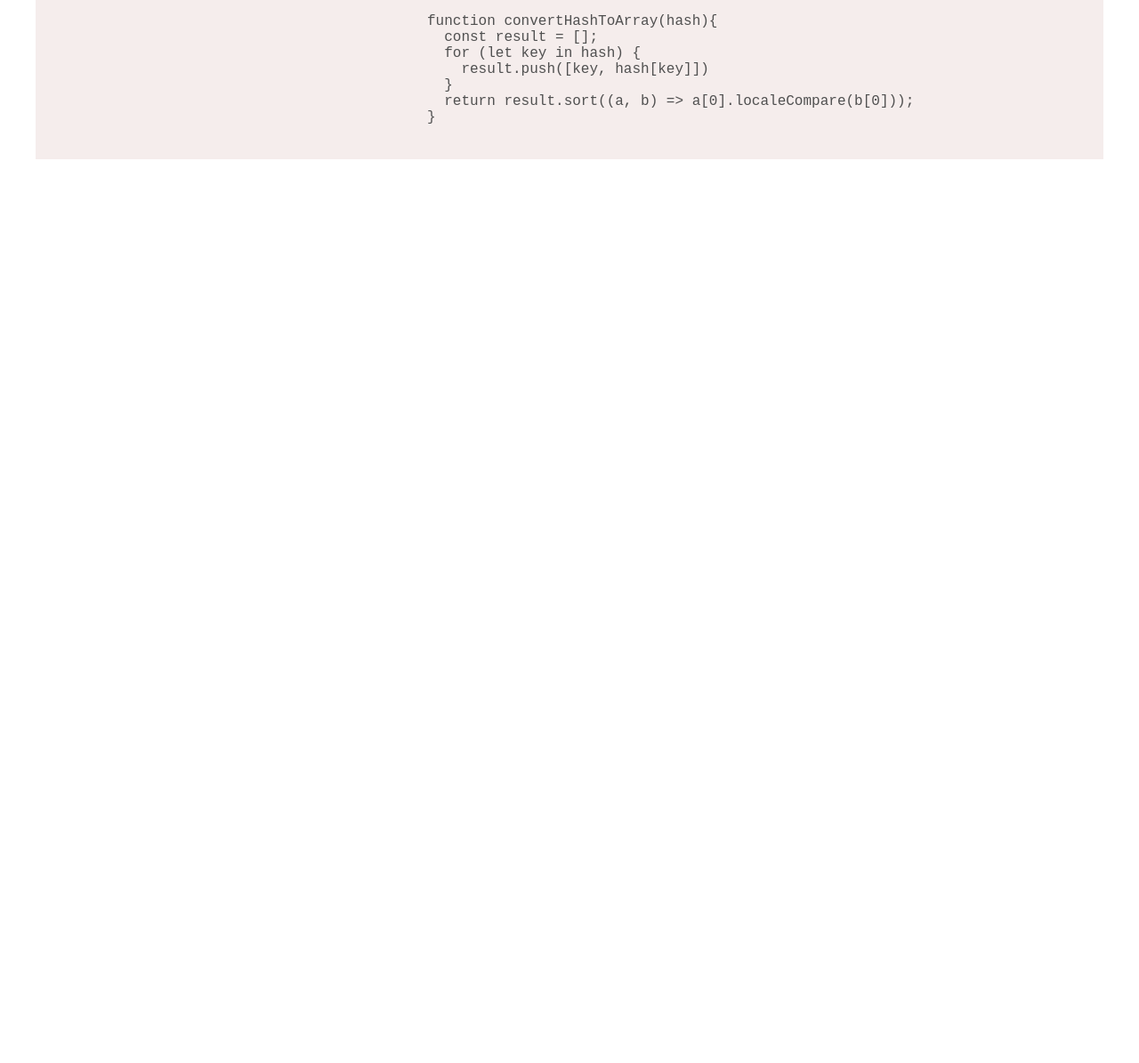
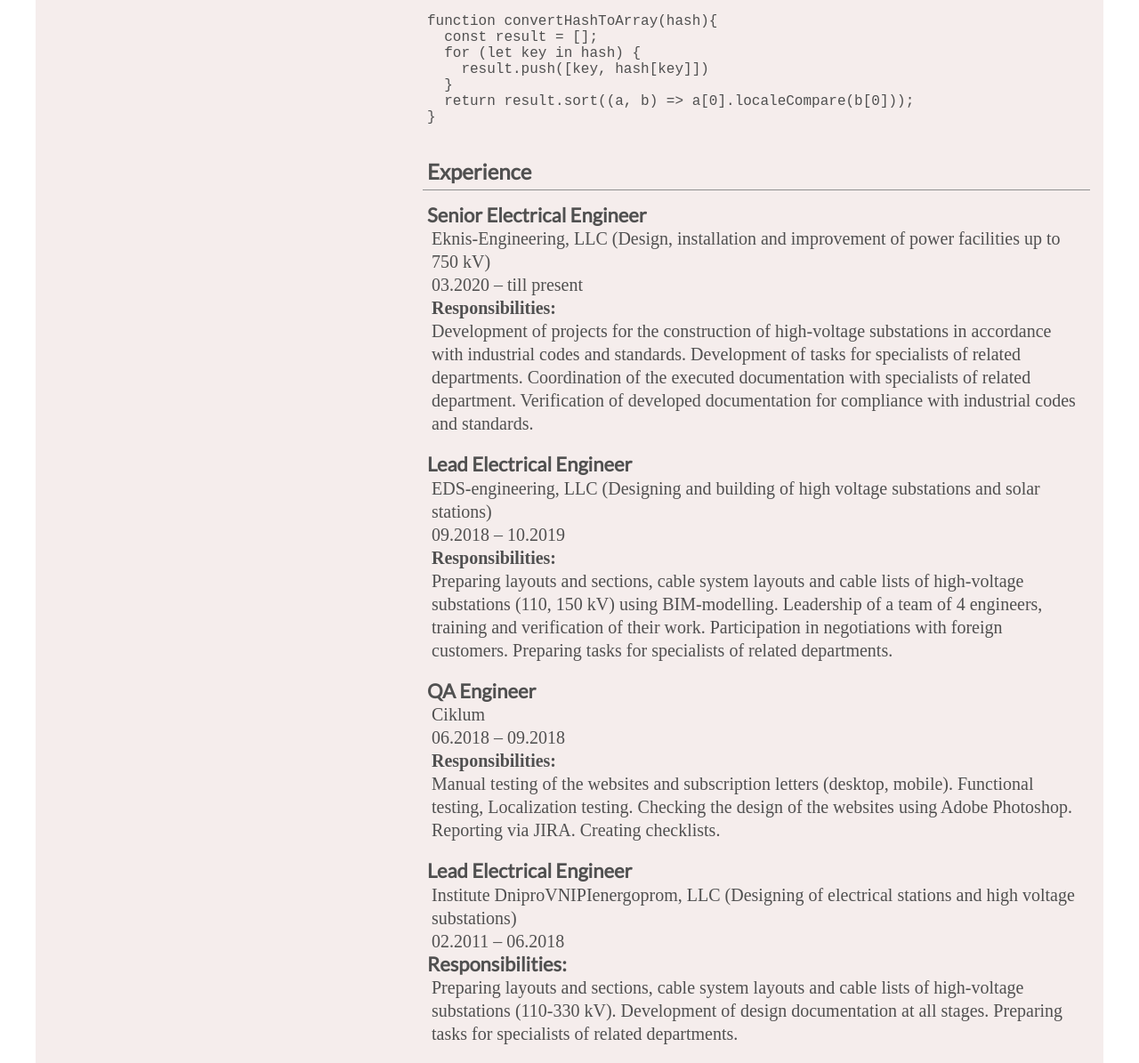
Before and after one commit to Stacey-dev/rsschool-cv, a plain HTML site: page index.html in a window 1280 px wide. Shown: the part 1095-2290 px from the top of the page at 89% size. Before the commit the page ends 1274 px from the top, so only its background shows below. Drawn offline with Linux system fonts and the light colour scheme; a web font is replaced by a local one.

Commit message:
feat: add experience

```diff
--- a/index.html
+++ b/index.html
@@ -143,6 +143,69 @@ function convertHashToArray(hash){
           </code></pre>
 			</div>
 		</section>
+		<section class="experience" id="experience">
+			<h3 class="title">Experience</h3>
+			<div class="experience_item">
+				<h4 class="experience_title">Senior Electrical Engineer</h4>
+				<p class="experience_text">
+					Eknis-Engineering, LLC (Design, installation and improvement of
+					power facilities up to 750 kV)
+				</p>
+				<p class="experience_text">03.2020 – till present</p>
+				<h4 class="experience_text">Responsibilities:</h4>
+				<p class="experience_text">
+					Development of projects for the construction of high-voltage
+					substations in accordance with industrial codes and standards.
+					Development of tasks for specialists of related departments.
+					Coordination of the executed documentation with specialists of
+					related department. Verification of developed documentation for
+					compliance with industrial codes and standards.
+				</p>
+			</div>
+			<div class="experience_item">
+				<h4 class="experience_title">Lead Electrical Engineer</h4>
+				<p class="experience_text">
+					EDS-engineering, LLC (Designing and building of high voltage
+					substations and solar stations)
+				</p>
+				<p class="experience_text">09.2018 – 10.2019</p>
+				<h4 class="experience_text">Responsibilities:</h4>
+				<p class="experience_text">
+					Preparing layouts and sections, cable system layouts and cable lists
+					of high-voltage substations (110, 150 kV) using BIM-modelling.
+					Leadership of a team of 4 engineers, training and verification of
+					their work. Participation in negotiations with foreign customers.
+					Preparing tasks for specialists of related departments.
+				</p>
+			</div>
+			<div class="experience_item">
+				<h4 class="experience_title">QA Engineer</h4>
+				<p class="experience_text">Ciklum</p>
+				<p class="experience_text">06.2018 – 09.2018</p>
+				<h4 class="experience_text">Responsibilities:</h4>
+				<p class="experience_text">
+					Manual testing of the websites and subscription letters (desktop,
+					mobile). Functional testing, Localization testing. Checking the
+					design of the websites using Adobe Photoshop. Reporting via JIRA.
+					Creating checklists.
+				</p>
+			</div>
+			<div class="experience_item">
+				<h4 class="experience_title">Lead Electrical Engineer</h4>
+				<p class="experience_text">
+					Institute DniproVNIPIenergoprom, LLC (Designing of electrical
+					stations and high voltage substations)
+				</p>
+				<p class="experience_text">02.2011 – 06.2018</p>
+				<h4 class="experience_title">Responsibilities:</h4>
+				<p class="experience_text">
+					Preparing layouts and sections, cable system layouts and cable lists
+					of high-voltage substations (110-330 kV). Development of design
+					documentation at all stages. Preparing tasks for specialists of
+					related departments.
+				</p>
+			</div>
+		</section>
 	</main>
 </body>
 
```
